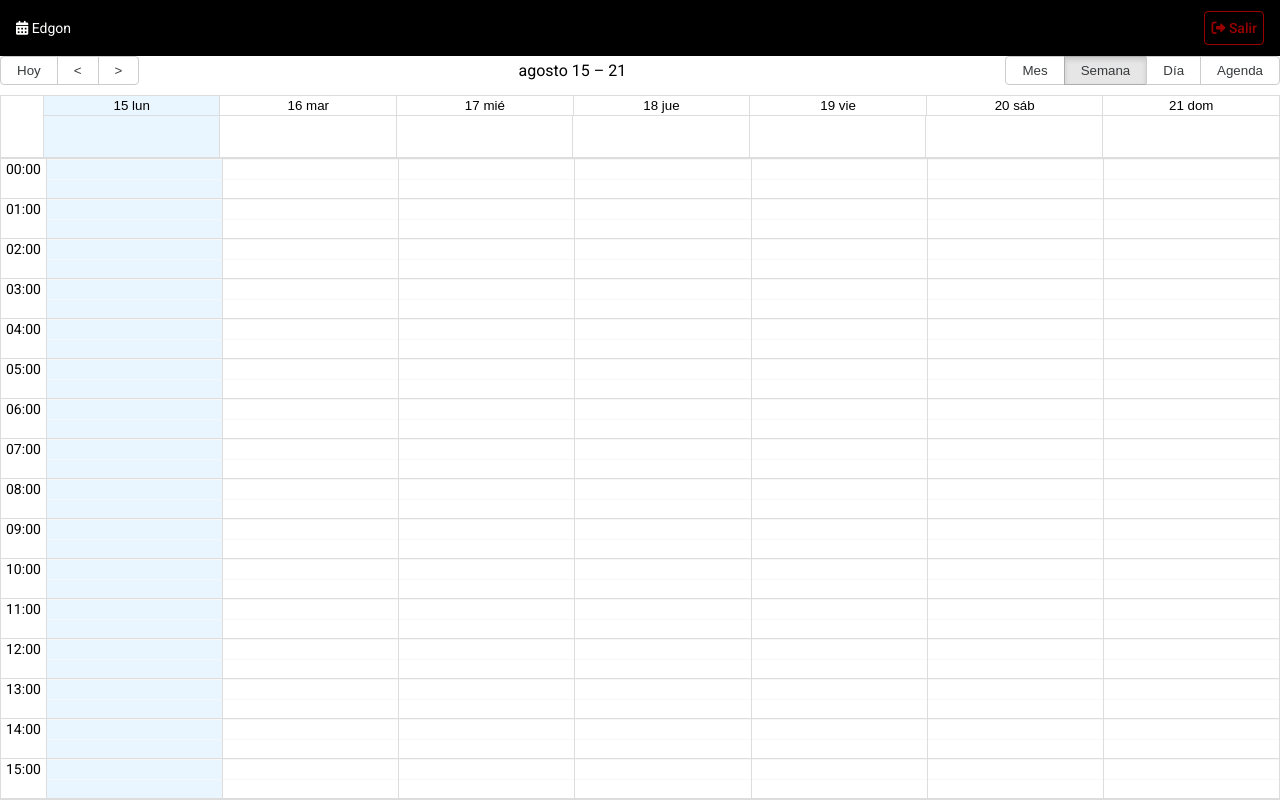
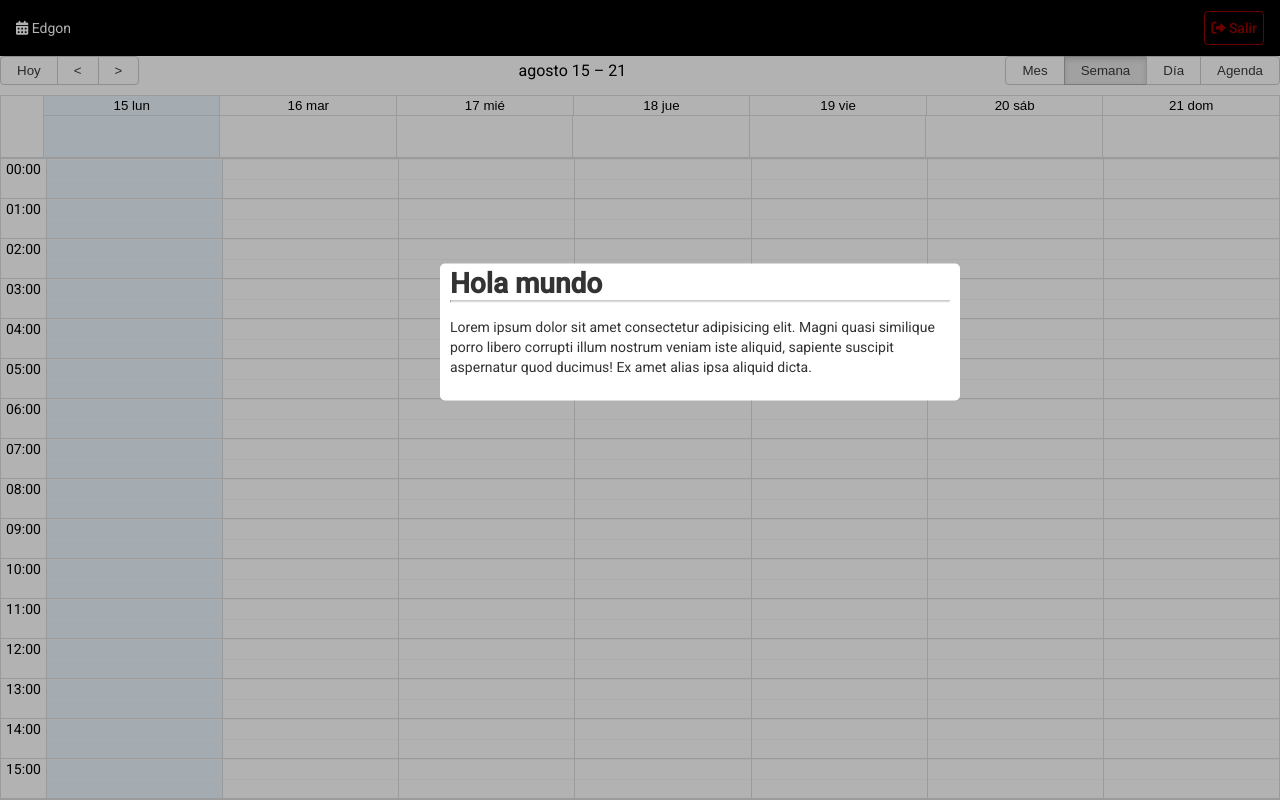
Before and after one commit to edgon85/calendar-app, a React (Vite) app: page / in a window 1280 px wide. Built offline with nearby package versions, Linux system fonts and the light colour scheme.

Commit message:
react modal implementado

```diff
--- /dev/null
+++ b/src/calendar/components/CalendarModal.jsx
@@ -0,0 +1,45 @@
+import { useState } from 'react';
+import Modal from 'react-modal';
+
+const customStyles = {
+  content: {
+    top: '50%',
+    left: '50%',
+    right: 'auto',
+    bottom: 'auto',
+    marginRight: '-50%',
+    transform: 'translate(-50%, -50%)',
+  },
+};
+
+Modal.setAppElement('#root');
+
+
+export const CalendarModal = () => {
+
+  const [isOpen, setIsOpen] = useState(true);
+
+  const onCloseModal = () => {
+    console.log('cerrando modal');
+    setIsOpen(false);
+  }
+
+  const onAfterOpenModal = () => {
+    subtitle.style.color = '#f00';
+  }
+
+  return (
+    <Modal
+      isOpen={ isOpen }
+      onRequestClose={onCloseModal}
+      style={customStyles}
+      className="modal"
+      overlayClassName="modal-fondo"
+      closeTimeoutMS={200}
+    >
+      <h1>Hola mundo</h1>
+      <hr />
+      <p>Lorem ipsum dolor sit amet consectetur adipisicing elit. Magni quasi similique porro libero corrupti illum nostrum veniam iste aliquid, sapiente suscipit aspernatur quod ducimus! Ex amet alias ipsa aliquid dicta.</p>
+    </Modal>
+  )
+}
--- a/src/calendar/index.js
+++ b/src/calendar/index.js
@@ -1,3 +1,4 @@
 export * from './pages/CalendarPage';
 export * from './components/Navbar';
 export * from './components/CalendarEvent';
+export * from './components/CalendarModal';
--- a/src/calendar/pages/CalendarPage.jsx
+++ b/src/calendar/pages/CalendarPage.jsx
@@ -3,7 +3,7 @@
 
 import { addHours } from 'date-fns';
 
-import { Navbar, CalendarEvent } from "../"
+import { Navbar, CalendarEvent, CalendarModal } from "../"
 import { localizer, getMessagesES } from '../../helpers';
 import { useState } from 'react';
 
@@ -70,6 +70,8 @@
         onSelectEvent={ onSelect }
         onView={ onViewChanged }
       />
+
+      <CalendarModal />
     </>
   )
 }
--- /dev/null
+++ b/src/css/components/modal.css
@@ -0,0 +1,40 @@
+/* Modal */
+.ReactModalPortal > div{
+    opacity: 0;
+}
+
+.ReactModalPortal .ReactModal__Overlay {
+    align-items: center;
+    display: flex;
+    justify-content: center;
+    transition: opacity .2s ease-in-out;
+    z-index: 999;
+}
+
+.modal-fondo {
+    background-color: rgba(0, 0, 0, 0.3);
+    bottom: 0;
+    left: 0;
+    right: 0;
+    top: 0;
+    position: fixed;
+}
+
+.ReactModalPortal .ReactModal__Overlay--after-open {
+    opacity: 1;
+}
+
+.ReactModalPortal .ReactModal__Overlay--before-close {
+    opacity: 0;
+}
+
+.modal {
+    background: white;
+    border-radius: 5px;
+    color: rgb(51, 51, 51);
+    display: inline;
+    max-height: 620px;
+    max-width: 500px;
+    outline: none;
+    padding: 10px;
+}
--- a/src/styles.css
+++ b/src/styles.css
@@ -1,6 +1,7 @@
 @import "./css/auth/loginPage.css";
 @import "./css/ui/buttons.css";
 @import "./css/components/navbar.css";
+@import "./css/components/modal.css";
 
 :root {
   --white: #fffffe;
```
